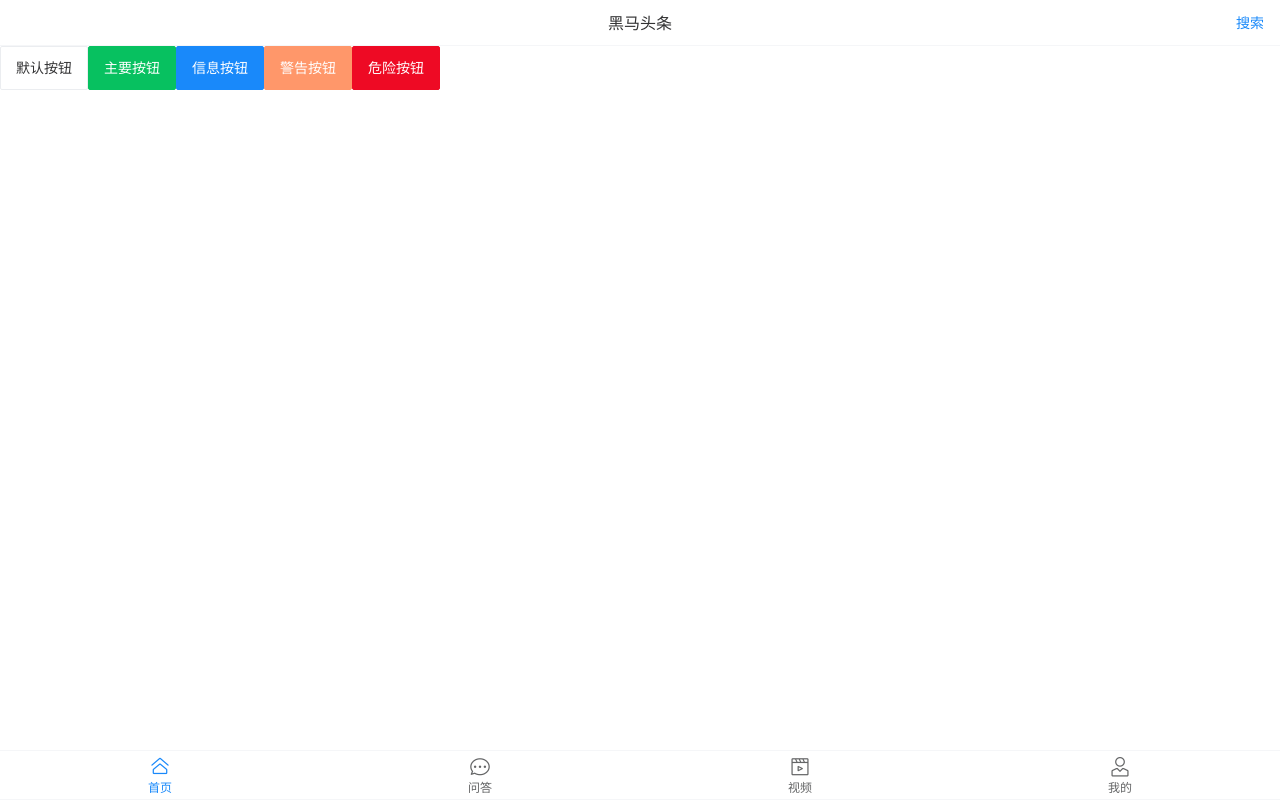
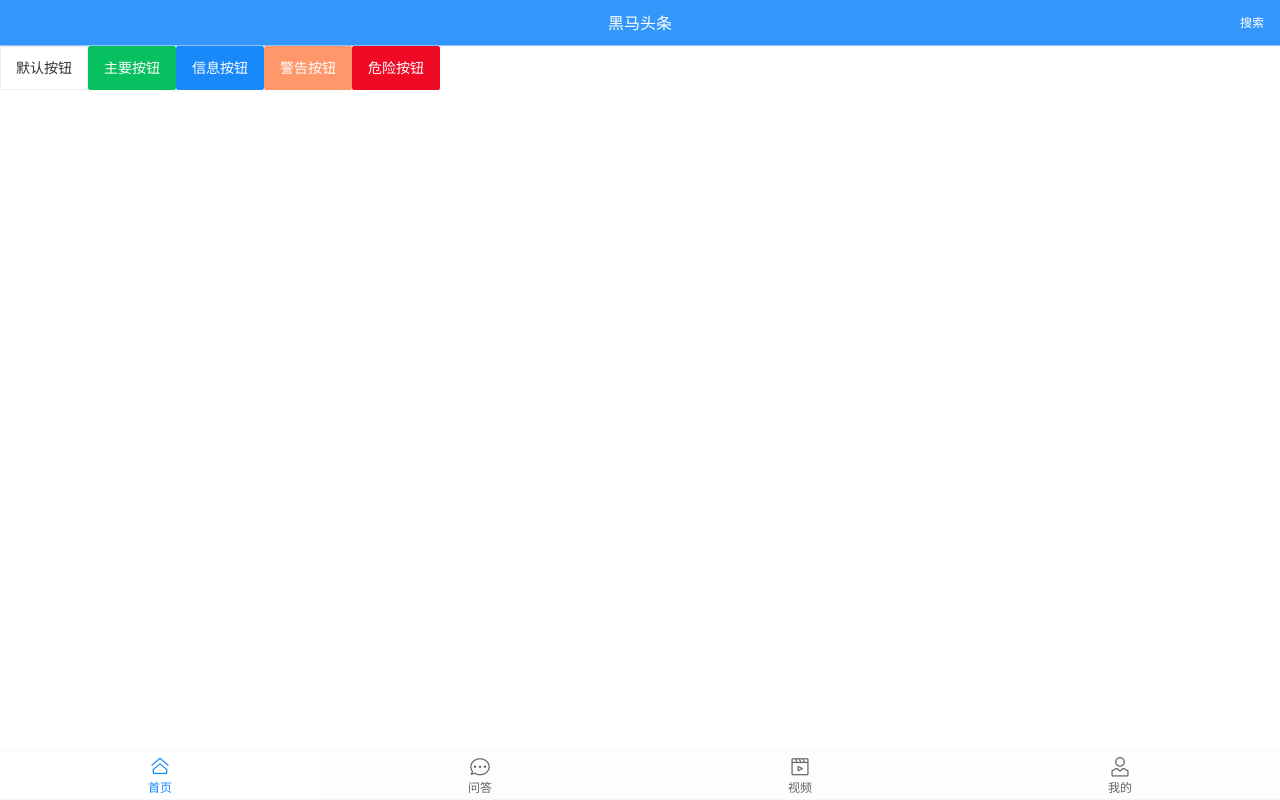
Before and after one commit to hanjilei123/hm-toutiao-911, a Vue app: page / in a window 1280 px wide. Built offline with nearby package versions, Linux system fonts and the light colour scheme.

Commit message:
全局样式和事件

```diff
--- a/src/main.js
+++ b/src/main.js
@@ -4,6 +4,7 @@ import router from './router'
 import store from './store'
 import Vant from 'vant' // 引入 vant组件库
 import 'vant/lib/index.css' // 样式文件
+import '@/styles/index.less' // 引入全局的自定义样式  因为要覆盖vant的样式
 import 'amfe-flexible'
 Vue.use(Vant) // 一旦完成注册  在任意位置就可以使用 Vant组件库的组件
 Vue.config.productionTip = false
--- /dev/null
+++ b/src/styles/index.css
@@ -0,0 +1,35 @@
+* {
+  margin: 0;
+  padding: 0;
+}
+ul {
+  list-style: none;
+}
+#app {
+  position: absolute;
+  left: 0;
+  top: 0;
+  overflow: hidden;
+  width: 100%;
+  height: 100%;
+  font-size: 14px;
+}
+.van-nav-bar {
+  background: #3296fa;
+}
+.van-nav-bar .van-nav-bar__title {
+  color: #fff;
+}
+.van-nav-bar .van-nav-bar__text {
+  color: #fff;
+  font-size: 12px;
+}
+.van-nav-bar .van-icon {
+  color: #fff;
+}
+.van-tabbar {
+  background: #fdfdfd;
+}
+.van-nav-bar__text:active {
+  background: transparent;
+}
--- /dev/null
+++ b/src/styles/index.less
@@ -0,0 +1,38 @@
+// -----------------------全局样式-----------------------
+*{
+    margin: 0;
+    padding: 0;
+  }
+  ul{
+    list-style: none;
+  }
+  #app{
+    position: absolute;
+    left: 0;
+    top: 0;
+    overflow: hidden;
+    width: 100%;
+    height: 100%;
+    font-size: 14px;
+  }
+
+  // -----------------------覆盖vant-----------------------
+  .van-nav-bar {
+    background: #3296fa;
+    .van-nav-bar__title {
+      color: #fff;
+    }
+    .van-nav-bar__text {
+      color: #fff;
+      font-size: 12px;
+    }
+    .van-icon{
+      color: #fff;
+    }
+  }
+  .van-tabbar{
+    background: #fdfdfd;
+  }
+  .van-nav-bar__text:active{
+    background: transparent;
+  }
--- a/src/views/layout/index.vue
+++ b/src/views/layout/index.vue
@@ -1,7 +1,8 @@
 <template>
  <div class="container">
     <!-- 可以采用vant的导航组件 来实现 -->
-    <van-nav-bar  v-if="showNavBar" fixed title="黑马头条" right-text="搜索"></van-nav-bar>
+      <van-nav-bar @click-right="$router.push('/search')"  v-if="showNavBar" fixed title="黑马头条" right-text="搜索"></van-nav-bar>
+
     <!-- 二级路由容器  首页/问答/视频/我的-->
     <!-- :class="{ 名称: 布尔值 }" -->
     <div class="my-wrapper" :class="{ noTop: !showNavBar }">
```
Also changed, not shown: 1 other file (tests, documents, lock files or other folders).
